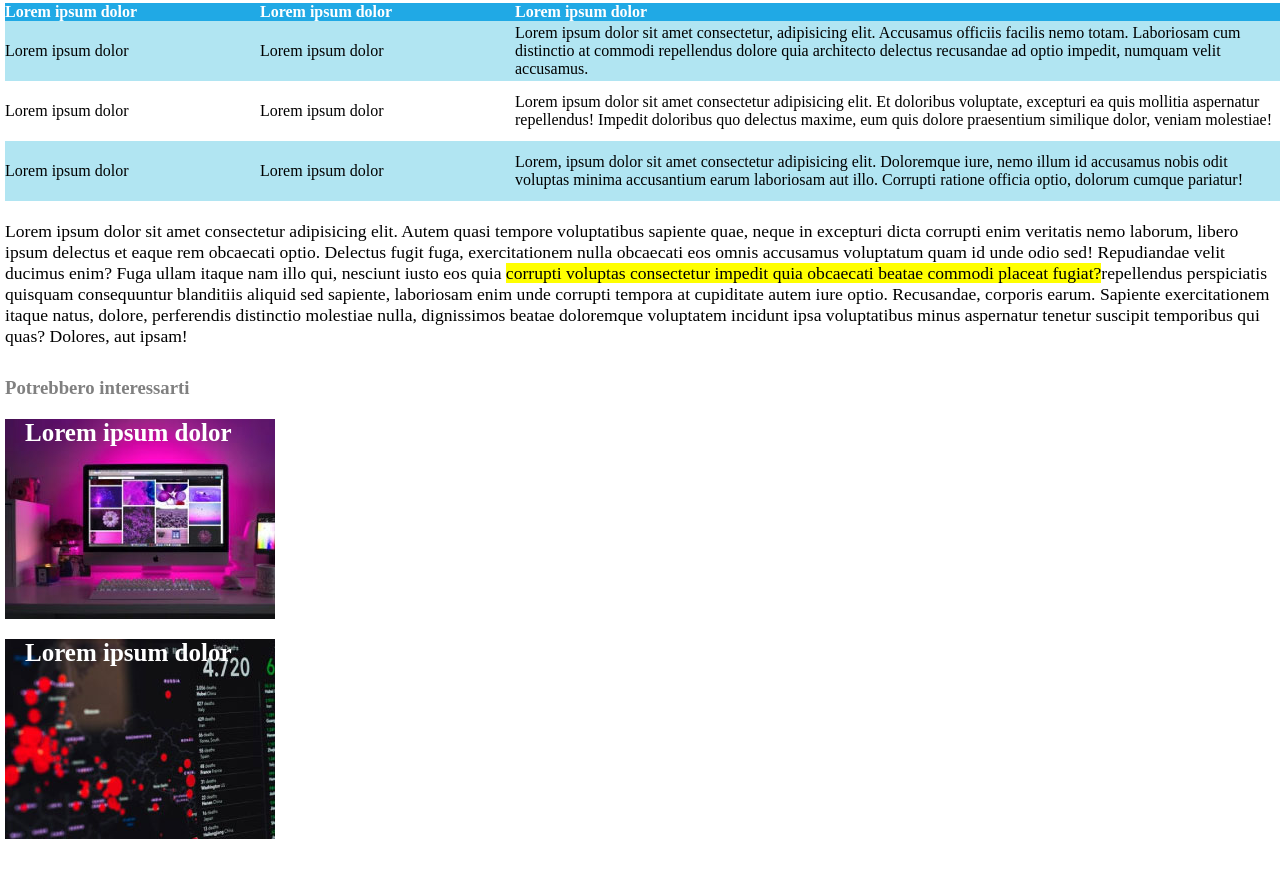
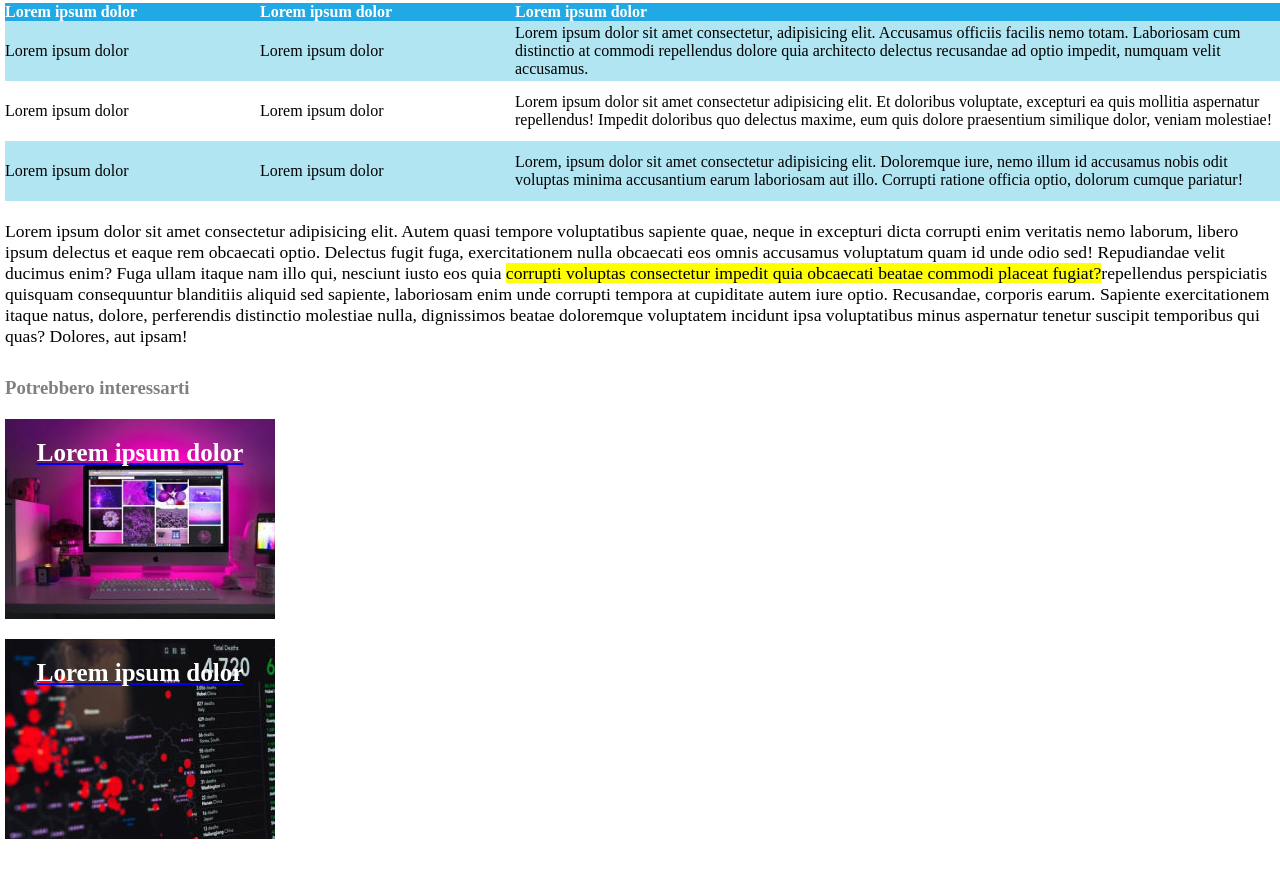
Before and after one commit to RiccardoLoPresti/html-css-booleaner, a plain HTML site: page index.html in a window 1280 px wide. Shown: the part 974-1843 px from the top of the page. Drawn offline with Linux system fonts and the light colour scheme.

Commit message:
[change] footer

```diff
--- a/css/style.css
+++ b/css/style.css
@@ -31,9 +31,10 @@ h1{
   color: black;
 }
 
-h3{
+h2, h3{
   color: grey;
 }
+
 
 section h2{
   font-size: 1.5rem;
@@ -78,7 +79,6 @@ thead{
   margin-top: 10px;
   font-size: 2rem;
   text-align: left;
-  color: grey;
 }
 
 .img, .main-text, .secondo-paragrafo, .footer-img, .footer-img-2{
@@ -109,9 +109,10 @@ thead{
 .text-img{
   color: rgb(255, 255, 255);
   font-size: 25px;
-  padding: 20px;
+  padding-top: 20px;
+  text-align: center;
   font-weight: bold;
-  text-decoration: none;
+  text-decoration-line: none;
 }
 
 .footer-img{
--- a/index.html
+++ b/index.html
@@ -100,13 +100,17 @@
 
     <div class="footer-img">
 
-      <a class="text-img" target="_blank" href="https://marketingtorino.it/la-storia-di-apple-lazienda-che-ha-rivoluzionato-il-mondo-della-tecnologia/">Lorem ipsum dolor
-      </a>
+      <a  target="_blank" href="https://marketingtorino.it/la-storia-di-apple-lazienda-che-ha-rivoluzionato-il-mondo-della-tecnologia/">
+        <div class="text-img">Lorem ipsum dolor</div>
+       </a>
+
+
     </div>
 
     <div class="footer-img-2">
 
-      <a class="text-img" target="_blank" href="https://www.hdblog.it/notebook/articoli/n532176/mercato-pc-crescita-gartner-idc/">Lorem ipsum dolor
+      <a target="_blank" href="https://www.hdblog.it/notebook/articoli/n532176/mercato-pc-crescita-gartner-idc/">
+        <div class="text-img">Lorem ipsum dolor</div>
       </a>
     </div>
 
```
